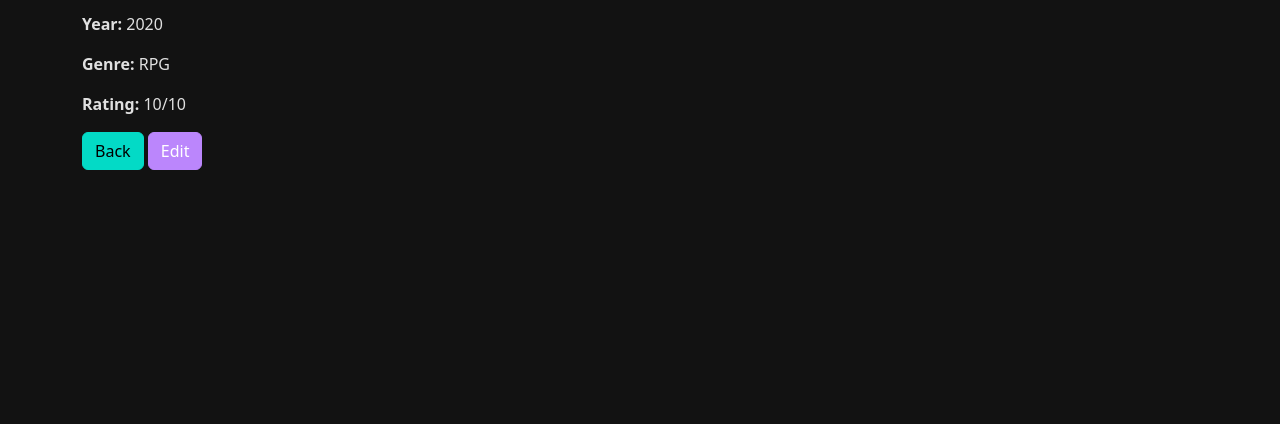
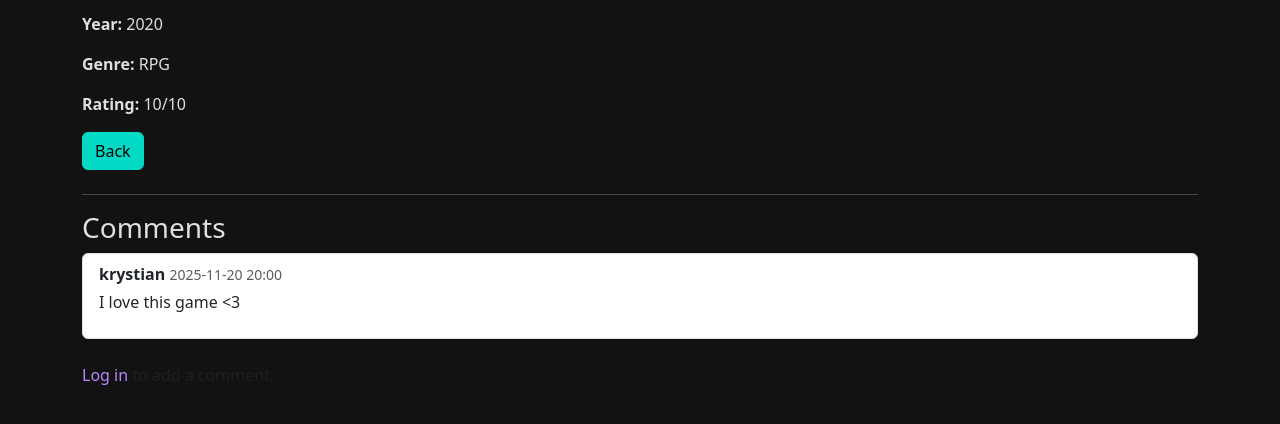
Before and after one commit to KryhaX/GameDB, a Django app: page /games/1/ in a window 1280 px wide. Shown: the part 309-733 px from the top of the page. Run offline with Django 5.2, Linux system fonts and the light colour scheme; data comes from the database, SQL or seed files in the repository; both versions use the stored data as it was after the commit.

Commit message:
Add full comment system (CRUD + templates)

```diff
--- a/games/forms.py
+++ b/games/forms.py
@@ -1,5 +1,6 @@
 from django import forms
-from .models import Game
+from .models import Game, Comment
+
 
 class GameForm(forms.ModelForm):
     class Meta:
@@ -20,3 +21,22 @@ class GameForm(forms.ModelForm):
         if rating < 0 or rating > 10:
             raise forms.ValidationError("Rating musi być w zakresie 0–10.")
         return rating
+
+class CommentForm(forms.ModelForm):
+    class Meta:
+        model = Comment
+        fields = ['text']
+        widgets = {
+            'text': forms.Textarea(attrs={'rows': 3, 'placeholder': 'Write a comment...'}),
+        }
+        labels = {
+            'text': '',
+        }
+
+    def clean_text(self):
+        text = self.cleaned_data.get('text', '').strip()
+        if not text:
+            raise forms.ValidationError("Comment cannot be empty.")
+        if len(text) > 2000:
+            raise forms.ValidationError("Comment is too long (max 2000 characters).")
+        return text
--- a/games/models.py
+++ b/games/models.py
@@ -27,3 +27,19 @@ class Game(models.Model):
 
     def __str__(self):
         return self.title
+
+
+class Comment(models.Model):
+    game = models.ForeignKey(Game, on_delete=models.CASCADE, related_name='comments')
+    author = models.ForeignKey(settings.AUTH_USER_MODEL, on_delete=models.CASCADE, related_name='comments')
+    text = models.TextField('Comment text')
+    created_at = models.DateTimeField(auto_now_add=True)
+    is_visible = models.BooleanField(default=True)  # optional: moderation
+
+    class Meta:
+        ordering = ['-created_at']  # newest first
+        verbose_name = 'comment'
+        verbose_name_plural = 'comments'
+
+    def __str__(self):
+        return f'Comment by {self.author} on {self.game}'
--- a/games/templates/games/game_detail.html
+++ b/games/templates/games/game_detail.html
@@ -1,16 +1,80 @@
 {% extends "games/base.html" %}
 {% block content %}
+
 <h1>{{ game.title }}</h1>
 
 {% if game.cover %}
-  <img src="{{ game.cover.url }}" alt="{{ game.title }} cover" class="img-fluid mb-3" style="max-width:300px;">
+  <img src="{{ game.cover.url }}" alt="{{ game.title }} cover"
+       class="img-fluid mb-3" style="max-width:300px;">
 {% else %}
-  <p class="text-muted">Brak okładki</p>
+  <p class="text-muted">No cover available</p>
 {% endif %}
 
 <p><strong>Year:</strong> {{ game.release_year }}</p>
 <p><strong>Genre:</strong> {{ game.genre }}</p>
 <p><strong>Rating:</strong> {{ game.user_rating }}/10</p>
+
 <a class="btn btn-secondary" href="{% url 'games:list' %}">Back</a>
-<a class="btn btn-primary" href="{% url 'games:edit' game.pk %}">Edit</a>
+
+{% if user.is_authenticated %}
+    {% if game.owner == user or user.is_staff or user.is_superuser %}
+        <a class="btn btn-primary" href="{% url 'games:edit' game.pk %}">Edit</a>
+    {% endif %}
+{% endif %}
+
+<hr class="mt-4">
+
+<h3>Comments</h3>
+
+{% if comments %}
+<ul class="list-group mb-4">
+    {% for comment in comments %}
+    <li class="list-group-item">
+
+        <div>
+            <strong>{{ comment.author.username }}</strong>
+            <small class="text-muted">{{ comment.created_at|date:"Y-m-d H:i" }}</small>
+        </div>
+
+        <p class="mb-1">{{ comment.text|linebreaks }}</p>
+
+        {% if user.is_authenticated %}
+            {% if user == comment.author or user == game.owner or user.is_staff or user.is_superuser %}
+                <div class="mt-1">
+                    <a href="{% url 'games:comment_edit' comment.pk %}"
+                       class="btn btn-sm btn-outline-primary">Edit</a>
+                    <a href="{% url 'games:comment_delete' comment.pk %}"
+                       class="btn btn-sm btn-outline-danger">Delete</a>
+                </div>
+            {% endif %}
+        {% endif %}
+
+    </li>
+    {% endfor %}
+</ul>
+{% else %}
+<p class="text-muted">No comments yet.</p>
+{% endif %}
+
+{% if user.is_authenticated %}
+<hr>
+<h4>Add a comment</h4>
+
+<form method="post">
+    {% csrf_token %}
+
+    <div class="mb-3">
+        {{ form.text }}
+        {{ form.text.errors }}
+    </div>
+
+    <button class="btn btn-success" type="submit">Post comment</button>
+</form>
+
+{% else %}
+<p class="text-muted mt-3">
+    <a href="{% url 'login' %}?next={{ request.path }}">Log in</a> to add a comment.
+</p>
+{% endif %}
+
 {% endblock %}
--- a/games/urls.py
+++ b/games/urls.py
@@ -16,4 +16,8 @@ urlpatterns = [
     path('<int:pk>/', views.GameDetailView.as_view(), name='detail'),
     path('<int:pk>/edit/', views.GameUpdateView.as_view(), name='edit'),
     path('<int:pk>/delete/', views.GameDeleteView.as_view(), name='delete'),
+
+    # comment edit/delete
+    path('comment/<int:pk>/edit/', views.CommentUpdateView.as_view(), name='comment_edit'),
+    path('comment/<int:pk>/delete/', views.CommentDeleteView.as_view(), name='comment_delete'),
 ]
--- a/games/views.py
+++ b/games/views.py
@@ -1,7 +1,8 @@
 from django.contrib import messages
 from django.shortcuts import render, get_object_or_404, redirect
-from django.urls import reverse_lazy
+from django.urls import reverse_lazy, reverse
 from django.views.generic import ListView, DetailView, CreateView, UpdateView, DeleteView
+from django.views.generic.edit import FormMixin
 from django.contrib.auth.mixins import LoginRequiredMixin, UserPassesTestMixin
 from django.contrib.auth.forms import UserCreationForm
 from django.contrib.auth import login
@@ -11,8 +12,8 @@ from django.views.decorators.http import require_http_methods
 
 import json
 
-from .models import Game
-from .forms import GameForm
+from .models import Game, Comment
+from .forms import GameForm, CommentForm
 
 
 # -----------------------
@@ -38,10 +39,45 @@ class GameListView(ListView):
         return ctx
 
 
-class GameDetailView(DetailView):
+# DetailView + FormMixin to display and post comments
+class GameDetailView(FormMixin, DetailView):
     model = Game
     template_name = 'games/game_detail.html'
     context_object_name = 'game'
+    form_class = CommentForm
+
+    def get_success_url(self):
+        # redirect back to the same game detail page after posting a comment
+        return reverse('games:detail', kwargs={'pk': self.object.pk})
+
+    def get_context_data(self, **kwargs):
+        ctx = super().get_context_data(**kwargs)
+        # ensure form is available in context
+        if 'form' not in ctx:
+            ctx['form'] = self.get_form()
+        # list visible comments for this game
+        ctx['comments'] = self.object.comments.filter(is_visible=True).select_related('author')
+        return ctx
+
+    def post(self, request, *args, **kwargs):
+        # populate self.object for FormMixin + DetailView behavior
+        self.object = self.get_object()
+        # require login to post a comment
+        if not request.user.is_authenticated:
+            from django.contrib.auth.views import redirect_to_login
+            return redirect_to_login(request.get_full_path())
+        form = self.get_form()
+        if form.is_valid():
+            return self.form_valid(form)
+        return self.form_invalid(form)
+
+    def form_valid(self, form):
+        # attach game and author, then save the comment
+        comment = form.save(commit=False)
+        comment.game = self.object
+        comment.author = self.request.user
+        comment.save()
+        return super().form_valid(form)
 
 
 # -----------------------
@@ -50,7 +86,7 @@ class GameDetailView(DetailView):
 class OwnerOrStaffRequiredMixin(UserPassesTestMixin):
     """
     Allow access only if the request.user is the owner of the object or is staff/superuser.
-    Used for UpdateView and DeleteView.
+    Used for UpdateView and DeleteView on Game.
     """
     def test_func(self):
         obj = self.get_object()
@@ -67,7 +103,7 @@ class OwnerOrStaffRequiredMixin(UserPassesTestMixin):
 
 
 # -----------------------
-# Create / Update / Delete
+# Create / Update / Delete (Game)
 # -----------------------
 class GameCreateView(LoginRequiredMixin, CreateView):
     model = Game
@@ -97,31 +133,31 @@ class GameDeleteView(LoginRequiredMixin, OwnerOrStaffRequiredMixin, DeleteView):
     login_url = reverse_lazy('login')
 
 
+# -----------------------
+# Sign up view
+# -----------------------
 class SignUpView(CreateView):
     form_class = UserCreationForm
     template_name = 'registration/signup.html'
     success_url = reverse_lazy('games:list')
 
     def form_valid(self, form):
-        user = form.save()                 # zapisuje i hashuje hasło
-        login(self.request, user)          # automatyczne logowanie
-        messages.success(self.request, f"Witaj, {user.username}! Zarejestrowano i zalogowano.")
-        return super().form_valid(form)    # przekieruje na success_url
+        user = form.save()                 # save and hash password
+        login(self.request, user)          # auto login
+        messages.success(self.request, f"Welcome, {user.username}! You are registered and logged in.")
+        return super().form_valid(form)    # will redirect to success_url
 
     def form_invalid(self, form):
-        # szybkie logowanie błędów w konsoli runserver — usuń gdy gotowe
+        # quick logging for runserver — remove in production
         print("SIGNUP FORM INVALID")
         print("POST DATA:", self.request.POST)
         print("FORM ERRORS:", form.errors.as_json())
 
-        # wyświetl błędy jako messages (opcjonalne)
         for field, errors in form.errors.items():
             for e in errors:
                 messages.error(self.request, f"{field}: {e}")
 
-        # ponownie wyrenderuj formularz (CreateView zrobi to poprawnie)
         return super().form_invalid(form)
-
 
 
 # -----------------------
@@ -193,3 +229,43 @@ def import_games_json(request):
         except Exception as e:
             message = f"Error during import: {e}"
     return render(request, 'games/import_json.html', {'message': message})
+
+
+# -----------------------
+# Comment permission mixin + edit/delete views
+# -----------------------
+class CommentAuthorOrGameOwnerOrStaffMixin(UserPassesTestMixin):
+    """
+    Allow only the comment author, the game owner, or staff/superuser to edit/delete a comment.
+    """
+    def test_func(self):
+        comment = self.get_object()
+        user = getattr(self.request, "user", None)
+        if comment is None or user is None or not user.is_authenticated:
+            return False
+        return (
+            (comment.author == user) or
+            (getattr(comment.game, 'owner', None) == user) or
+            user.is_staff or
+            user.is_superuser
+        )
+
+    def handle_no_permission(self):
+        raise PermissionDenied
+
+
+class CommentUpdateView(LoginRequiredMixin, CommentAuthorOrGameOwnerOrStaffMixin, UpdateView):
+    model = Comment
+    form_class = CommentForm
+    template_name = 'games/comment_form.html'
+
+    def get_success_url(self):
+        return reverse_lazy('games:detail', kwargs={'pk': self.object.game.pk})
+
+
+class CommentDeleteView(LoginRequiredMixin, CommentAuthorOrGameOwnerOrStaffMixin, DeleteView):
+    model = Comment
+    template_name = 'games/comment_confirm_delete.html'
+
+    def get_success_url(self):
+        return reverse_lazy('games:detail', kwargs={'pk': self.object.game.pk})
```
Also changed, not shown: db.sqlite3, games/migrations/0006_comment.py (added), media/covers/artek-naklejki.PNG (added).
